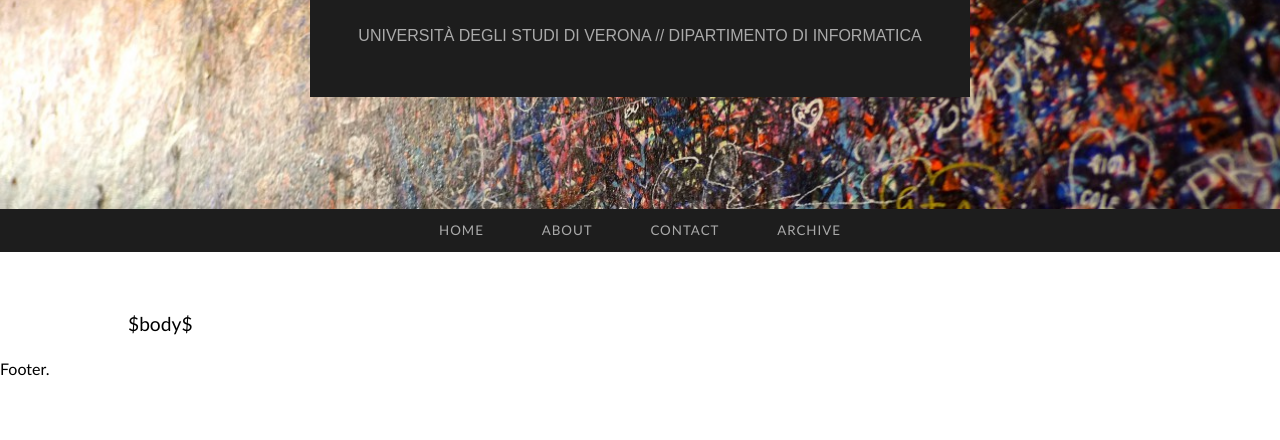
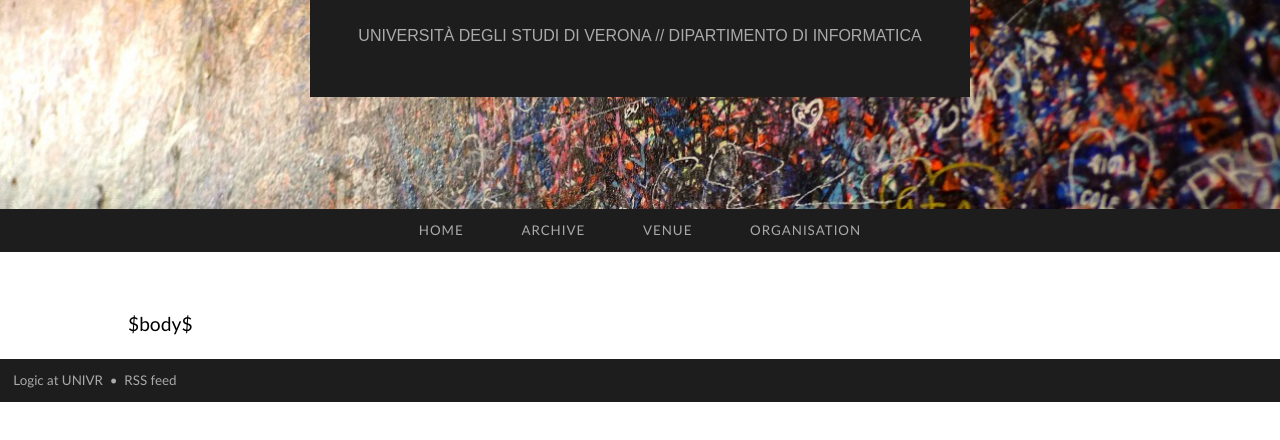
Before and after one commit to logic-seminar-verona/website, a plain HTML site: page templates/default.html in a window 1280 px wide. Shown: the part 218-658 px from the top of the page. Drawn offline with Linux system fonts and the light colour scheme; a web font is replaced by a local one.

Commit message:
Navigation as in the old site and short footer

```diff
--- a/css/default.css
+++ b/css/default.css
@@ -147,19 +147,26 @@ a { text-decoration: none; color: #8b681c; }
 .subtitle { font-size: medium; font-weight: normal; letter-spacing: normal; color: #aaa; }
 .logo hr { width: 30%; height: 1px; color: #aaa; border: none; background-color: #aaa; }
 
-nav {
+nav, footer {
   background-color: #1d1d1d;
   padding: 1em;
+  font-size: smaller;
+  color: #aaa;
+}
+nav {
+  text-align: center;
   text-transform: uppercase;
   letter-spacing: 1px;
-  font-size: smaller;
-  text-align: center;
 }
-nav a { color: #aaa; padding-left: 0.5em; padding-right: 0.5em; }
+nav a, footer a { color: #aaa; }
+nav a { padding-left: 0.5em; padding-right: 0.5em; }
+nav a:hover, footer a:hover { color: white; }
 
 @media (min-width: 40em) {
   nav a { padding-left: 2em; padding-right: 2em; }
 }
+
+.highlight { color: white; }
 
 .header { color: #6d6d6d; }
 
@@ -171,143 +178,3 @@ main hr { margin-left: 0; text-align: left; width: 10%; height: 1px; color: #aaa
 
 h1 { margin-top: 3em; font-size: 200%; }
 h1 a { color: black; }
-
-/*
-body {
-  font-size: 1.6rem;
-  color: #000;
-}
-
-header {
-  border-bottom: 0.2rem solid #000;
-}
-
-nav {
-  text-align: right;
-}
-
-nav a {
-  font-size: 1.8rem;
-  font-weight: bold;
-  color: black;
-  text-decoration: none;
-  text-transform: uppercase;
-}
-
-footer {
-  margin-top: 3rem;
-  padding: 1.2rem 0;
-  border-top: 0.2rem solid #000;
-  font-size: 1.2rem;
-  color: #555;
-}
-
-h1 {
-  font-size: 2.4rem;
-}
-
-h2 {
-  font-size: 2rem;
-}
-
-article .header {
-  font-size: 1.4rem;
-  font-style: italic;
-  color: #555;
-}
-
-.logo a {
-  font-weight: bold;
-  color: #000;
-  text-decoration: none;
-}
-
-@media (max-width: 319px) {
-  body {
-    width: 90%;
-    margin: 0;
-    padding: 0 5%;
-  }
-  header {
-    margin: 4.2rem 0;
-  }
-  nav {
-    margin: 0 auto 3rem;
-    text-align: center;
-  }
-  footer {
-    text-align: center;
-  }
-  .logo {
-    text-align: center;
-    margin: 1rem auto 3rem;
-  }
-  .logo a {
-    font-size: 2.4rem;
-  }
-  nav a {
-    display: block;
-    line-height: 1.6;
-  }
-}
-
-@media (min-width: 320px) {
-  body {
-    width: 90%;
-    margin: 0;
-    padding: 0 5%;
-  }
-  header {
-    margin: 4.2rem 0;
-  }
-  nav {
-    margin: 0 auto 3rem;
-    text-align: center;
-  }
-  footer {
-    text-align: center;
-  }
-  .logo {
-    text-align: center;
-    margin: 1rem auto 3rem;
-  }
-  .logo a {
-    font-size: 2.4rem;
-  }
-  nav a {
-    display: inline;
-    margin: 0 0.6rem;
-  }
-}
-
-@media (min-width: 640px) {
-  body {
-    width: 60rem;
-    margin: 0 auto;
-    padding: 0;
-  }
-  header {
-    margin: 0 0 3rem;
-    padding: 1.2rem 0;
-  }
-  nav {
-    margin: 0;
-    text-align: right;
-  }
-  nav a {
-    margin: 0 0 0 1.2rem;
-    display: inline;
-  }
-  footer {
-    text-align: right;
-  }
-  .logo {
-    margin: 0;
-    text-align: left;
-  }
-  .logo a {
-    float: left;
-    font-size: 1.8rem;
-  }
-}
-*/
--- a/templates/default.html
+++ b/templates/default.html
@@ -4,8 +4,10 @@
         <meta charset="utf-8">
         <meta name="viewport" content="width=device-width, initial-scale=1">
         <title>Logic Seminar Verona &ndash; $title$</title>
-        <link rel="stylesheet" href="/css/default.css" />
+        <link rel="stylesheet" href="../css/default.css">
+        <link rel="alternate" type="application/rss+xml" title="Logic Seminar Verona" href="feed">
     </head>
+
     <body>
         <header>
             <div class="logo-wrapper">
@@ -17,9 +19,9 @@
             </div>
             <nav>
                 <a href="/">Home</a>
-                <a href="/about.html">About</a>
-                <a href="/contact.html">Contact</a>
-                <a href="/archive.html">Archive</a>
+                <a href="/archive/">Archive</a>
+                <a href="/location/">Venue</a>
+                <a href="/organization/">Organisation</a>
             </nav>
         </header>
 
@@ -28,7 +30,9 @@
         </main>
 
         <footer>
-            Footer.
+            <a href="https://www.di.univr.it/?ent=grupporic&amp;id=231&amp;lang=en">Logic at UNIVR</a>
+            &nbsp;&bull;&nbsp;
+            <a href="/feed">RSS feed</a>
         </footer>
     </body>
 </html>
```
Also changed, not shown: 1 other file.
